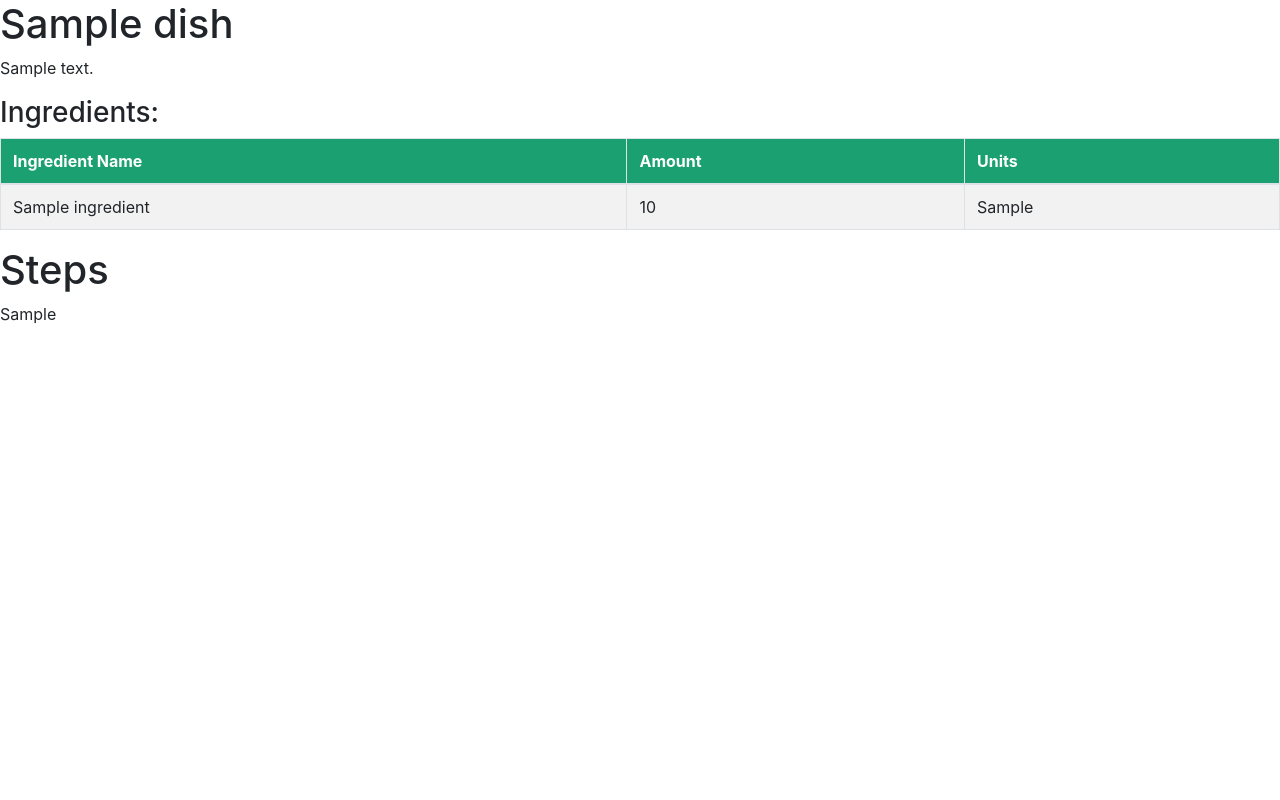
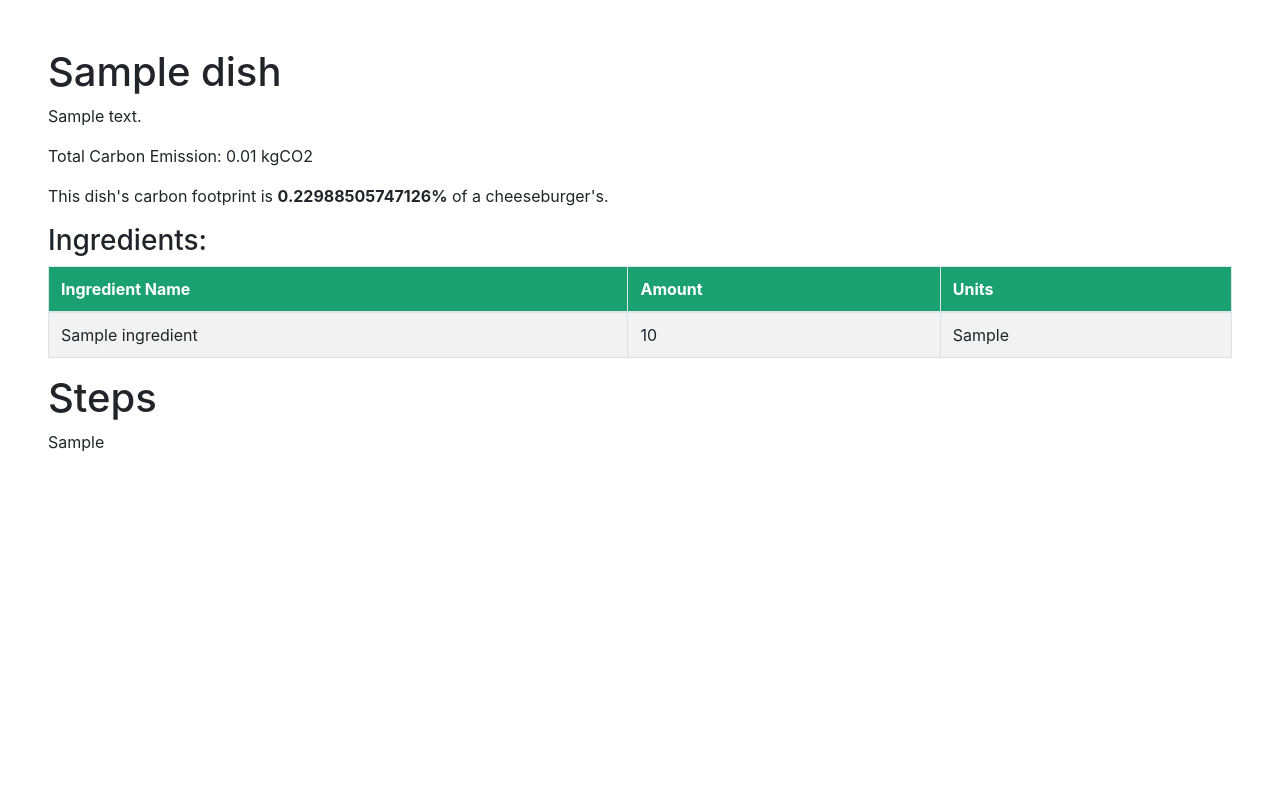
Before and after one commit to Decaffeinated-Usagi/4T, a PHP site: page /description.php?id=1 in a window 1280 px wide. Shown: the part 56-856 px from the top of the page. Run offline with PHP 8.4, Linux system fonts and the light colour scheme; tables that the repository leaves empty hold one stand-in row (values such as "Sample post").

Commit message:
included carbon emission

```diff
--- a/description.php
+++ b/description.php
@@ -16,7 +16,7 @@ include("API/connect.php");
     <title>ClassADMU</title>
 </head>
 <body>
-   <nav class="navbar navbar-expand-lg navbar-dark bg-success px-5 ">
+   <nav class="navbar navbar-expand-lg navbar-dark bg-success px-5">
       <a class="navbar-brand" href="index.php">Clean Plate</a>
       <button class="navbar-toggler" type="button" data-toggle="collapse" data-target="#navbarSupportedContent" aria-controls="navbarSupportedContent" aria-expanded="false" aria-label="Toggle navigation">
         <span class="navbar-toggler-icon"></span>
@@ -28,8 +28,8 @@ include("API/connect.php");
           </li>
           <li class="nav-item active">
         </ul>
-        <a href="register.php"><button type="button" class="btn btn-light" id="register">Sign In</button></a>
-        <a href="" class="btn btn-outline-light my-2 my-lg-0" role="button">Sign Up</a>
+        <a href="#"><button type="button" class="btn btn-light" id="register">Sign In</button></a>
+        <a href="#" class="btn btn-outline-light my-2 my-lg-0" role="button">Sign Up</a>
       </div>
     </nav>
 <div
@@ -38,9 +38,30 @@ include("API/connect.php");
           "background-image: url('');
           height: 100vh;"
       >
+      <div class = "p-5">
     <?php
     $id = $_GET['id'];
+    $sum = 0.0;
+    $cheeseburger = 4.35;
+    $percent = 0.0;
+
     $sql = "SELECT * FROM dish WHERE dishId = $id";
+    $sql2 = "SELECT * FROM recipe_ingredients JOIN dish ON recipe_ingredients.Dish_dishId = dish.dishId JOIN ingredients ON recipe_ingredients.Ingredients_ingredientsId = ingredients.ingredientsId JOIN category ON ingredients.Category_categoryId = category.categoryId WHERE dish.dishId = $id";
+
+    $carbonresult = $conn->query($sql2);
+    if ($carbonresult->num_rows > 0)
+    {
+        while($carbonrow = $carbonresult->fetch_assoc())
+        {
+            $sum+=(($carbonrow['ingredientsAmount']*$carbonrow['carbonEmission'])/1000);
+        }
+        $percent = ($sum/$cheeseburger)*100.0;
+    }
+    else
+    {
+        echo "<h3>Something wrong has occurred FAAAAAAAAAAK</h3>";
+    }
+
     $dishresult = $conn->query($sql);
     if ($dishresult->num_rows > 0)
     {
@@ -48,6 +69,8 @@ include("API/connect.php");
         {
             echo "<h1>".$dishrow['dishName']."</h1>";
             echo "<p>".$dishrow['recipeDescription']."</p>";
+            echo "<p> Total Carbon Emission: " . $sum . " kgCO2</p>";
+            echo "<p> This dish's carbon footprint is <b>" . $percent . "%</b> of a cheeseburger's.";
             echo "<h3>Ingredients:</h3>";
         }
     }
@@ -56,7 +79,6 @@ include("API/connect.php");
         echo "<h3>Something wrong has occurred FAAAAAAAAAAK</h3>";
     }
 
-    $sql2 = "SELECT * FROM recipe_ingredients JOIN dish ON recipe_ingredients.Dish_dishId = dish.dishId JOIN ingredients ON recipe_ingredients.Ingredients_ingredientsId = ingredients.ingredientsId WHERE dish.dishId = $id";
     $ingredientresult = $conn->query($sql2);
     if ($ingredientresult->num_rows > 0)
     {
@@ -83,7 +105,6 @@ include("API/connect.php");
         echo "<h3>Something wrong has occurred FAAAAAAAAAAK</h3>";
     }
 
-    $sql = "SELECT * FROM dish WHERE dishId = $id";
     $dishresult = $conn->query($sql);
     if ($dishresult->num_rows > 0)
     {
@@ -100,6 +121,7 @@ include("API/connect.php");
     ?>
     </div>
     </div>
+    </div>
 
     <!-- DO NOT TOUCH THE SCRIPT FILES BELOW THIS LINE -->
     <script src="https://code.jquery.com/jquery-3.3.1.slim.min.js" integrity="sha384-q8i/X+965DzO0rT7abK41JStQIAqVgRVzpbzo5smXKp4YfRvH+8abtTE1Pi6jizo" crossorigin="anonymous"></script>
```
